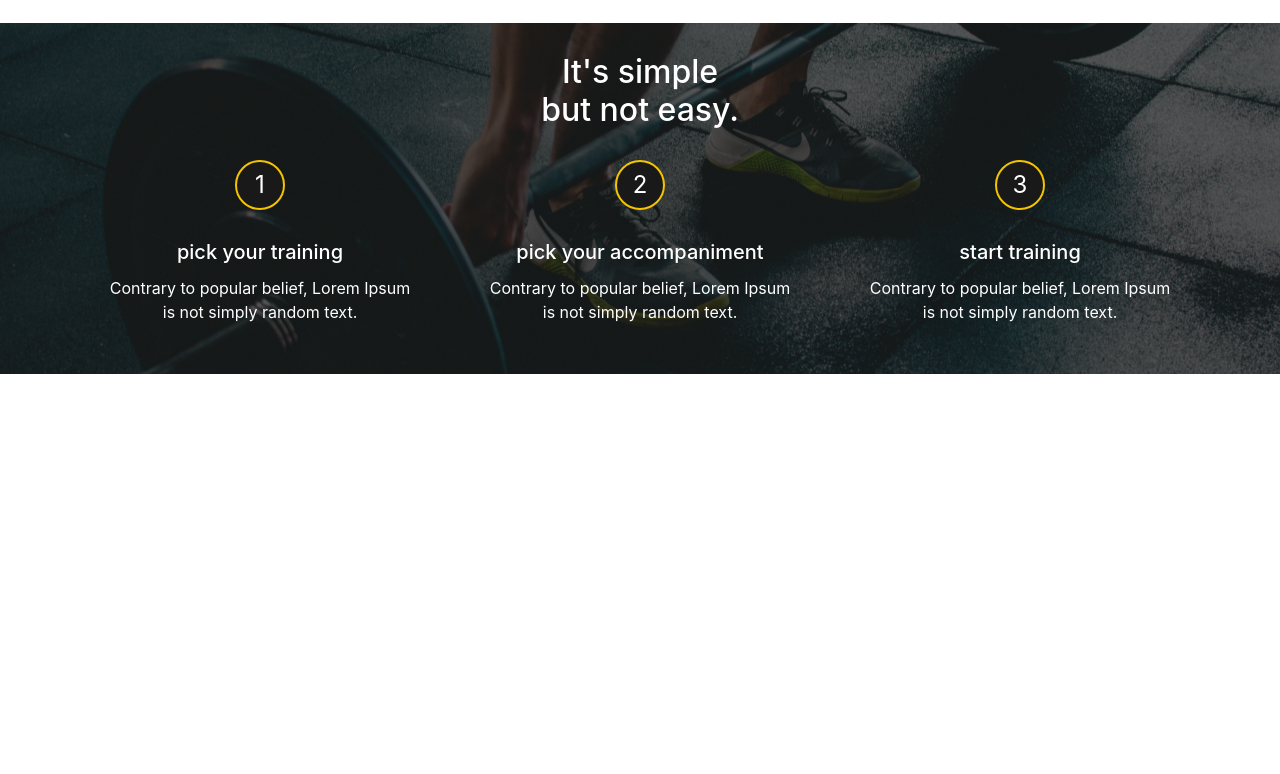
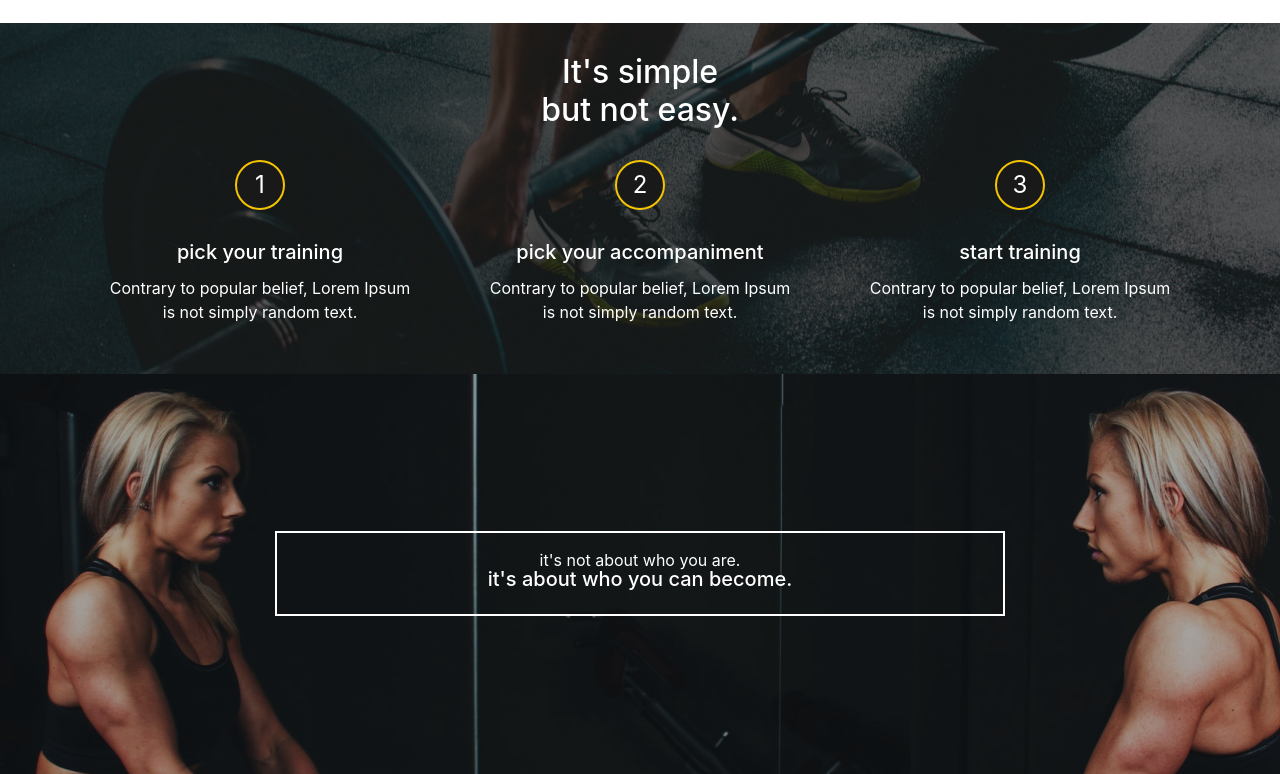
Before and after one commit to dgleyramos1/theus-personal, a plain HTML site: page index.html in a window 1280 px wide. Shown: the part 777-1551 px from the top of the page. Before the commit the page ends 1151 px from the top, so only its background shows below. Drawn offline with nearby package versions, Linux system fonts and the light colour scheme.

Commit message:
Criando seção about

```diff
--- a/assets/css/style.css
+++ b/assets/css/style.css
@@ -41,11 +41,11 @@ header{
     border-bottom: 2px solid var(--secondary-color);
 }
 .nav-link{
-    color: var(--secondary-color);
+    color: var(--first-color);
     font-size: 1.4rem;
 }
 .nav-link:hover{
-    color: white;
+    color: var(--secondary-color);
 }
 
 .fa-bars{
@@ -73,7 +73,7 @@ header{
 
 #painel h1{
     color: white;
-    font-size: 5rem;
+    font-size: 4rem;
 }
 #painel h3{
     color: var(--secondary-color);
@@ -128,6 +128,30 @@ header{
 }
 
 
+/*==========Abou==========*/
+#about{
+    height: 400px;
+    display: flex;
+    justify-content: center;
+    align-items: center;
+    text-align: center;
+    background-image: url("../img/bg-about.png");
+    background-position: left top;
+    background-repeat: no-repeat;
+    background-attachment: cover;
+}
+
+.border-caixa{
+    border: 2px solid white;
+    width: auto;
+    color: white;
+    padding-top: 15px;
+    padding-bottom: 15px;
+}
+.border-caixa p{
+    margin-bottom: -5px;
+}
+
 
 
 /* Sem media query para `xs`, já que este é o padrão, no Bootstrap.*/
@@ -148,6 +172,9 @@ header{
     .pick-head{
         background-color: var(--first-color);
     }
+
+
+
 }
 
 /* Dispositivos large (desktops com 992px ou mais)*/
@@ -156,6 +183,11 @@ header{
     #painel h1{
         font-size: 6rem;
     }
+
+    /*==========Abou==========*/
+    #about{
+        background-position: center top;
+    }
 }
 
 /* Dispositivos extra large (desktops grandes com 1200px ou mais)*/
--- a/index.html
+++ b/index.html
@@ -124,6 +124,25 @@
             </div>
         </section>
         <!--Fim da seção pick-->
+
+        <!--Inicio da seção about-->
+        <section id="about">
+            <div class="container">
+                <div class="row">
+                    <div class="col-md-8 m-auto">
+                        <div class="border-caixa">
+                            <p>
+                                it's not about who you are.
+                            </p>
+                            <h5>
+                                it's about who you can become.
+                            </h5>
+                        </div>
+                    </div>
+                </div>
+            </div>
+        </section>
+        <!--Fim da seção about-->
     </main>
 
     <!-- Optional JavaScript -->
```
Also changed, not shown: assets/img/bg-about.png (added), 1 other file.
